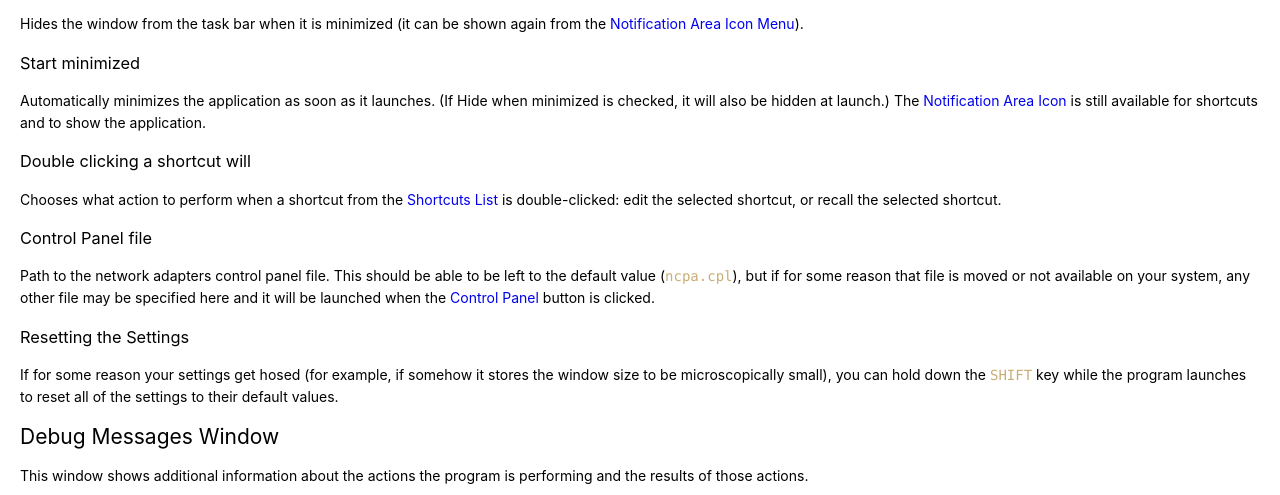
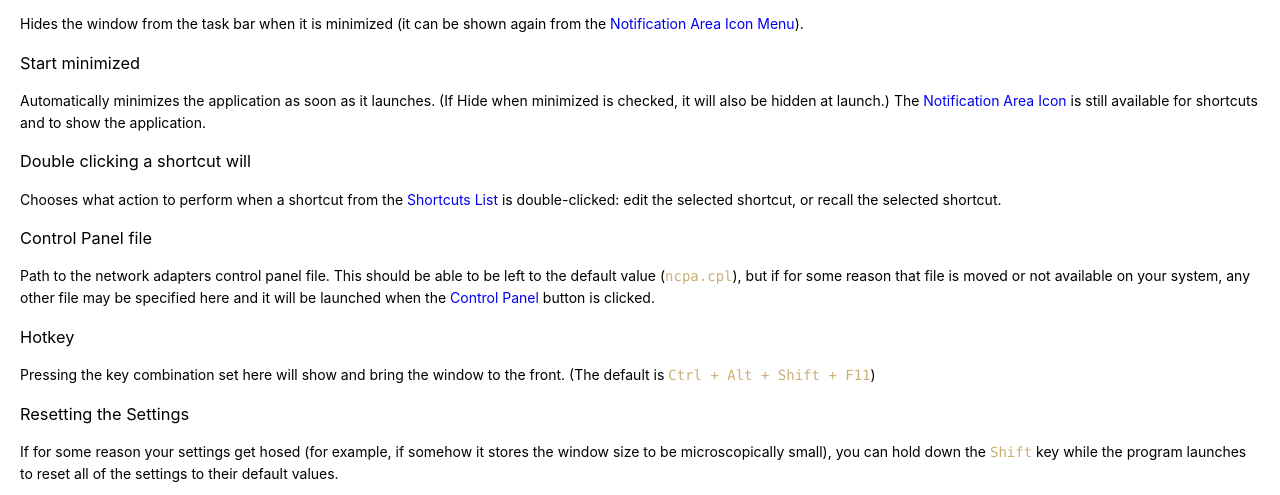
Before and after one commit to SpectrumIntegrators/IPAddressChanger, a plain HTML site: page index.html in a window 1280 px wide. Shown: the part 5523-6018 px from the top of the page. Drawn offline with Linux system fonts and the light colour scheme; a script that the page names is missing.

Commit message:
forgot to  update docs

```diff
--- a/index.html
+++ b/index.html
@@ -1,7 +1,7 @@
 <!DOCTYPE html>
 <html>
 <head>
-<title>IP Address Changer Documentation</title>
+<title>README.md</title>
 <meta http-equiv="Content-type" content="text/html;charset=UTF-8">
 
 <style>
@@ -467,7 +467,7 @@ code {
 <p><img src="https://spectrumintegrators.github.io/IPAddressChanger/images/shortcut.png" alt="Shortcut Window"></p>
 <h3 id="shortcut-name">Shortcut Name</h3>
 <p>This is the name you will see in the <a href="#shortcuts-list">Shortcuts List</a> and in the <a href="#notificaion-area-icon-menu">Notification Area Icon Menu</a>.</p>
-<p>When creating a new shortcut, this name will be automatically generated, but once you edit it manually it will retain whatever value you provide.</p>
+<p>When creating a new shortcut, this name will be automatically generated util you manually edit the name, but after you edit it manually it will retain whatever value you provide.</p>
 <h3 id="adapter">Adapter</h3>
 <p>The name and device ID of the adapter this shortcut applies to, for reference.</p>
 <h3 id="dhcp-enabled">DHCP Enabled</h3>
@@ -489,10 +489,12 @@ code {
 <p>Chooses what action to perform when a shortcut from the <a href="#shortcuts-list">Shortcuts List</a> is double-clicked: edit the selected shortcut, or recall the selected shortcut.</p>
 <h3 id="control-panel-file">Control Panel file</h3>
 <p>Path to the network adapters control panel file. This should be able to be left to the default value (<code>ncpa.cpl</code>), but if for some reason that file is moved or not available on your system, any other file may be specified here and it will be launched when the <a href="#control-panel">Control Panel</a> button is clicked.</p>
+<h3 id="hotkey">Hotkey</h3>
+<p>Pressing the key combination set here will show and bring the window to the front. (The default is <code>Ctrl + Alt + Shift + F11</code>)</p>
 <h3 id="resetting-the-settings">Resetting the Settings</h3>
-<p>If for some reason your settings get hosed (for example, if somehow it stores the window size to be microscopically small), you can hold down the <code>SHIFT</code> key while the program launches to reset all of the settings to their default values.</p>
+<p>If for some reason your settings get hosed (for example, if somehow it stores the window size to be microscopically small), you can hold down the <code>Shift</code> key while the program launches to reset all of the settings to their default values.</p>
 <h2 id="debug-messages-window">Debug Messages Window</h2>
-<p>This window shows additional information about the actions the program is performing and the results of those actions.</p>
+<p>This window shows additional information about the actions the program is performing and the results of those actions. Note: this will delete all of your shortcuts too!</p>
 <p><img src="https://spectrumintegrators.github.io/IPAddressChanger/images/debug.png" alt="Debug Messages Window"></p>
 <h3 id="tool-bar">Tool Bar</h3>
 <h4 id="clear-log">Clear Log</h4>
```
